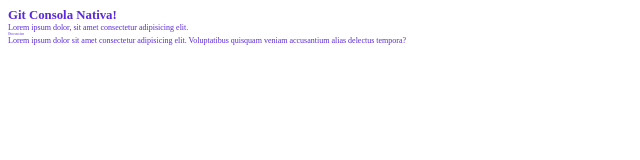
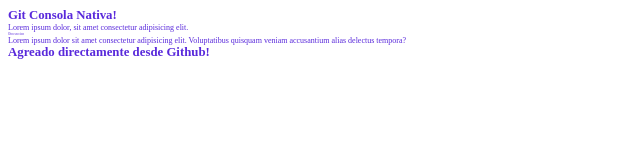
Before and after one commit to jlopez0079/WebTestA, a plain HTML site: page index.html in a window 1280 px wide. Shown: the whole page, without its empty margins (0-640 px from the left). Drawn offline with Linux system fonts and the light colour scheme.

Commit message:
Update index.html
agregando este tag de h1 desde github directamente para luego hacer el git pull y poder jalar el proyecto a mi repo local con el cambio realizado.

```diff
--- a/index.html
+++ b/index.html
@@ -12,5 +12,6 @@
     <h2>Otra seccion</h2>
     <p class="borde">Lorem ipsum dolor sit amet consectetur adipisicing elit.
        Voluptatibus quisquam veniam accusantium alias delectus tempora?</p>
+    <h1>Agreado directamente desde Github!</h1>
 </body>
 </html>
```
